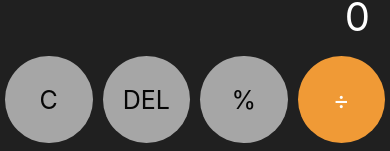
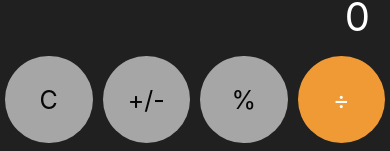
Before and after one commit to KhangOE/React-Native-App, a React Native app in the folder calculator/: screen / in a window 390 px wide. Shown: the part 308-459 px from the top of the page. Built offline with nearby package versions, Linux system fonts and the light colour scheme.

Commit message:
add +/- button, remove del button

```diff
--- a/calculator/App.js
+++ b/calculator/App.js
@@ -21,7 +21,6 @@ const App = () => {
   const [history, setHistory] = useState([]);
   const [filteredData, setFilteredData] = useState([]);
   const [search, setSearch] = useState("");
-  // const [isEmpty, setIsEmpty] = useState(true);
   const [showHis, setShowHis] = useState(false);
 
   const checkResult = () => {
@@ -77,10 +76,6 @@ const App = () => {
     }
   };
 
-  const delOneCharacter = () => {
-    setText((pre) => pre.slice(0, -1));
-  };
-
   const selectPercent = () => {
     if (text) {
       if (mathOperator) {
@@ -88,6 +83,17 @@ const App = () => {
         if (string) setText(text.replace(string, parseFloat(string) / 100));
       } else {
         setText((parseFloat(text) / 100).toString());
+      }
+    }
+  };
+
+  const multiplyByMinusOne = () => {
+    if (text) {
+      if (mathOperator) {
+        let string = text.slice(text.indexOf(mathOperator) + 1, text.length);
+        if (string) setText(text.replace(string, parseFloat(string) * -1));
+      } else {
+        setText((parseFloat(text) * -1).toString());
       }
     }
   };
@@ -125,12 +131,6 @@ const App = () => {
   };
 
   useEffect(() => {
-    if (!text.includes(mathOperator)) {
-      setMathOperator();
-    }
-  }, [text]);
-
-  useEffect(() => {
     if (text) {
       setHistory((state) => [{ text: prev, result: result }, ...state]);
       setFilteredData((state) => [{ text: prev, result: result }, ...state]);
@@ -140,7 +140,6 @@ const App = () => {
   useEffect(() => {
     if (history.length) {
       AsyncStorage.setItem("history", JSON.stringify(history));
-      //console.log(history)
     }
   }, [history]);
 
@@ -154,7 +153,6 @@ const App = () => {
         if (value !== null) {
           setHistory(JSON.parse(value));
           setFilteredData(JSON.parse(value));
-          // console.log(value);
         }
       } catch (error) {
         // Error retrieving data
@@ -183,12 +181,6 @@ const App = () => {
     <View style={styles.container}>
       <StatusBar barStyle="light-content" />
       <SafeAreaView>
-        {/* <TextInput
-          style={styles.searchBar}
-          value={search}
-          placeholder="search ..."
-          onChangeText={(text) => searchFilter(text)}
-        /> */}
         {text.length ? (
           <SafeAreaView style={styles.historyField}>
             <FlatList
@@ -226,7 +218,11 @@ const App = () => {
         <View>
           <View style={styles.row}>
             <MyButton text="C" theme="secondary" onPress={handleClear} />
-            <MyButton text="DEL" theme="secondary" onPress={delOneCharacter} />
+            <MyButton
+              text="+/-"
+              theme="secondary"
+              onPress={multiplyByMinusOne}
+            />
             <MyButton text="%" theme="secondary" onPress={selectPercent} />
             <MyButton
               text="÷"
```
